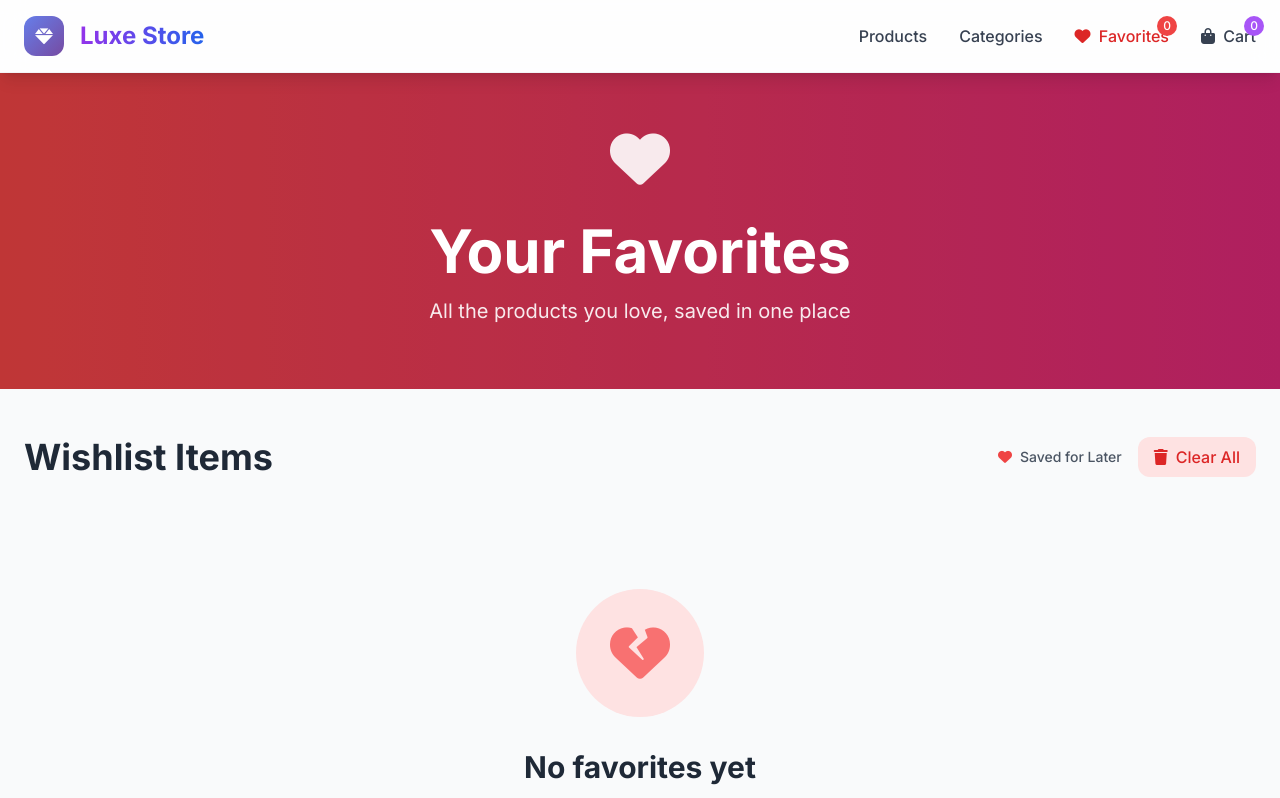
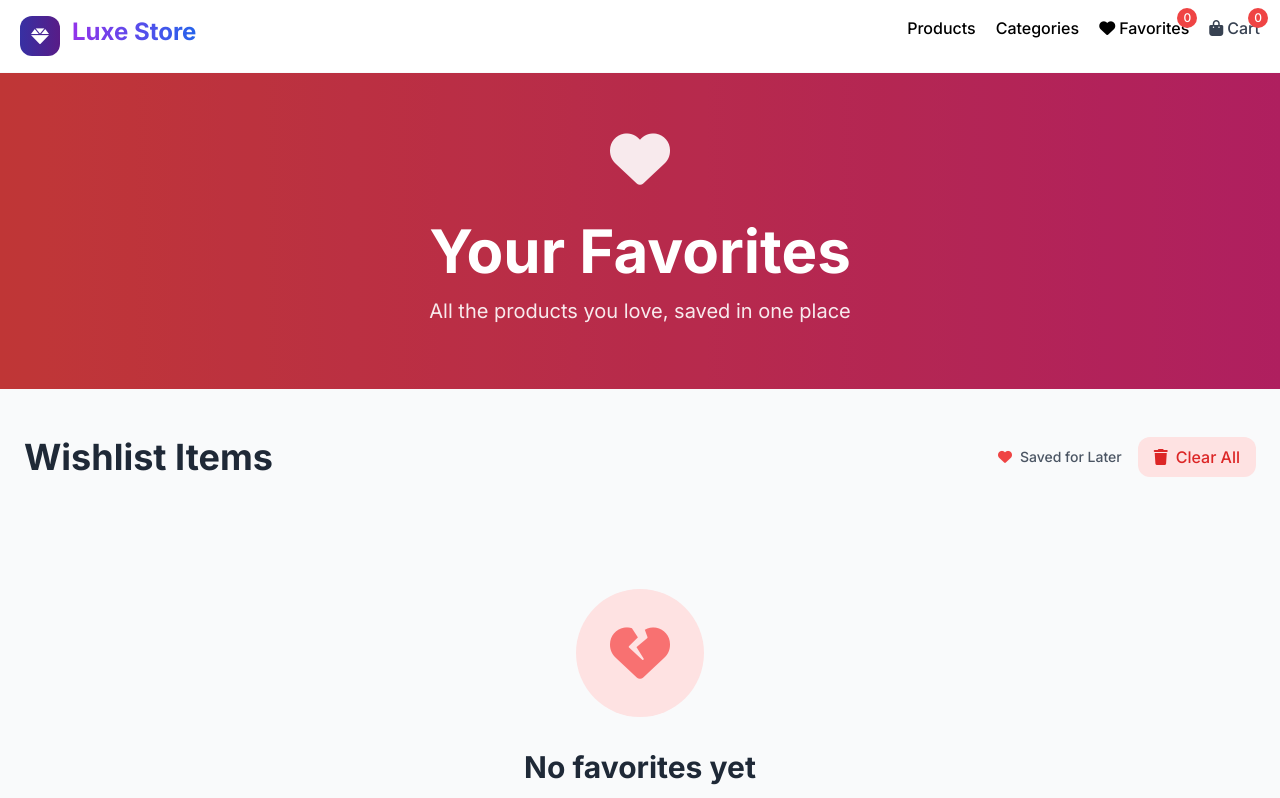
Before and after one commit to KabiruHajara/min, a website: page favorite.html in a window 1280 px wide. Shown: the top 798 px of the page. Drawn offline with nearby package versions, Linux system fonts and the light colour scheme.

Commit message:
modified

```diff
--- a/favorite.html
+++ b/favorite.html
@@ -20,32 +20,32 @@
 </head>
 <body class="bg-gray-50">
     <!-- Premium Navigation -->
-    <nav class="bg-white/80 backdrop-blur-md shadow-lg sticky top-0 z-50 border-b border-gray-100">
-        <div class="container mx-auto px-6 py-4">
-            <div class="flex justify-between items-center">
-                <div class="flex items-center space-x-4">
-                    <div class="w-10 h-10 gradient-bg rounded-xl flex items-center justify-center">
+    <section class="shadow-xl">
+        <header class="flex flex-row px-15">
+            <nav class="flex flex-row justify-between bg-white py-4 px-5 w-full border-b border-b-gray-50">
+                <div class="flex flex-row gap-3">
+                    <div class="bg-gradient-to-r from-indigo-800 to-purple-900 rounded-xl h-10 w-10 flex items-center justify-center">
                         <i class="fas fa-gem text-white text-lg"></i>
                     </div>
-                    <h1 class="text-2xl font-bold bg-gradient-to-r from-purple-600 to-blue-600 bg-clip-text text-transparent">
-                        Luxe Store
-                    </h1>
+                        <h1 class=" bg-gradient-to-r from-purple-600 to-blue-600 text-2xl font-bold bg-clip-text text-transparent">Luxe Store</h1>
+                    </div>
                 </div>
-                <div class="hidden md:flex space-x-8">
-                    <a href="index.html" class="text-gray-700 hover:text-purple-600 font-medium transition-colors">Products</a>
-                    <a href="categories.html" class="text-gray-700 hover:text-purple-600 font-medium transition-colors">Categories</a>
-                    <a href="favorites.html" class="relative text-red-600 font-medium">
-                        <i class="fas fa-heart mr-1"></i> Favorites
-                        <span id="favCount" class="absolute -top-2 -right-2 bg-red-500 text-white text-xs rounded-full w-5 h-5 flex items-center justify-center">0</span>
-                    </a>
-                    <a href="cart.html" class="relative text-gray-700 hover:text-purple-600 font-medium transition-colors">
-                        <i class="fas fa-shopping-bag mr-1"></i> Cart
-                        <span id="cartCount" class="absolute -top-2 -right-2 bg-purple-500 text-white text-xs rounded-full w-5 h-5 flex items-center justify-center pulse-ring">0</span>
-                    </a>
+                <div class="flex flex-row gap-5 font-semibold">
+                        <a href="./index.html" class=" hover:text-purple-600 font-medium ">Products</a>
+                        <a href="./categories.html" class=" hover:text-purple-600 font-medium ">Categories</a>
+                        <a href="./favorite.html" class="relative hover:text-purple-600 font-medium ">
+                            <i class="fas fa-heart mr-1"></i>Favorites
+                            <span id="favCount" class="absolute -top-2 -right-2 bg-red-500 text-white text-xs rounded-full w-5 h-5 flex items-center justify-center">0</span>
+                        </a>
+                        <a href="./cart.html"  class="relative text-gray-700 hover:text-purple-600 font-medium transition-colors">
+                            <i class="fas fa-shopping-bag mr-1"></i>Cart
+                            <span id="cartCount" class="absolute -top-2 -right-2 bg-red-500 text-white text-xs rounded-full w-5 h-5 flex items-center justify-center">0</span>
+                        </a>
                 </div>
             </div>
-        </div>
-    </nav>
+            </nav>
+        </header>
+    </section>
 
     <!-- Hero Section -->
     <div class="bg-gradient-to-r from-red-500 to-pink-600 text-white py-16 relative overflow-hidden">
```
Also changed, not shown: cart.html (+6 -5 lines), index.html (+1 -1 lines), categories.html (added), successpage.html (added), 1 other file.
